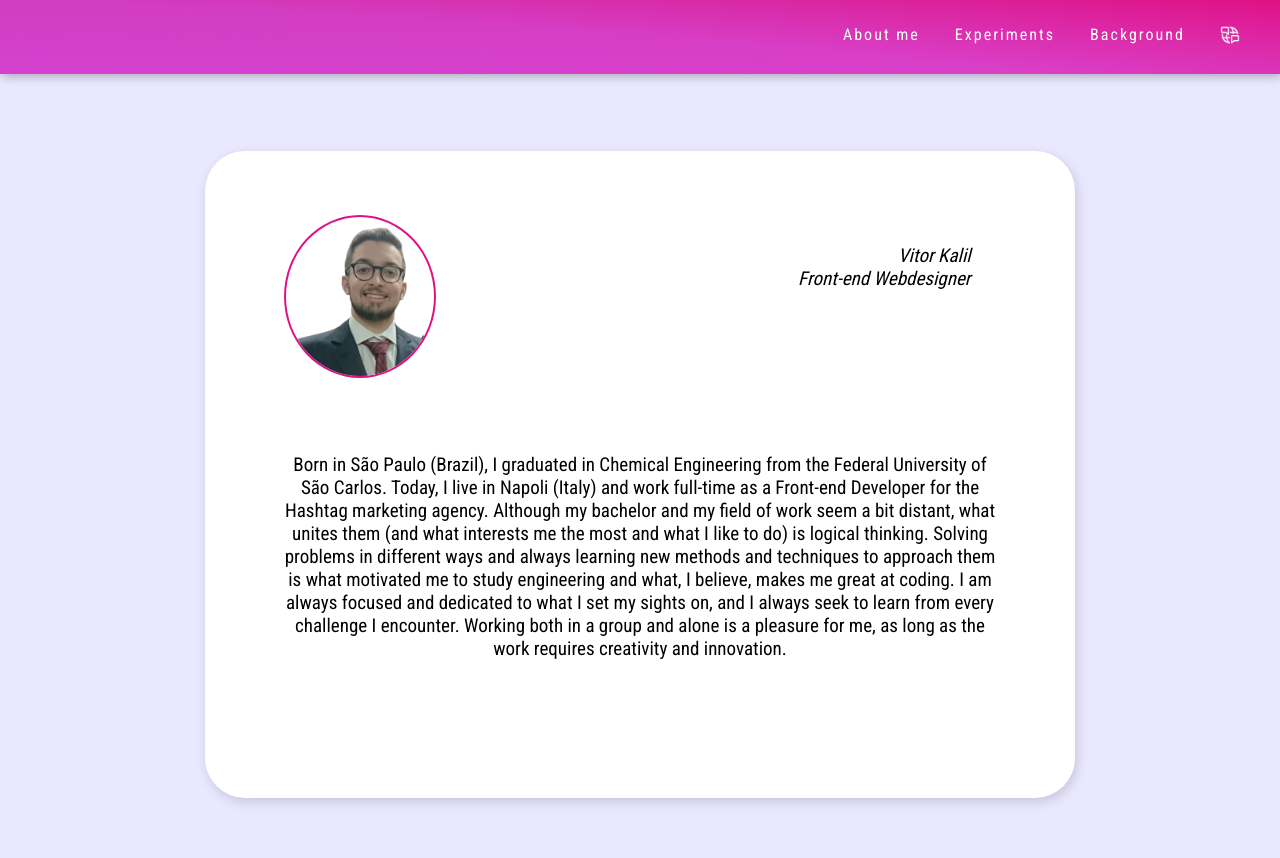
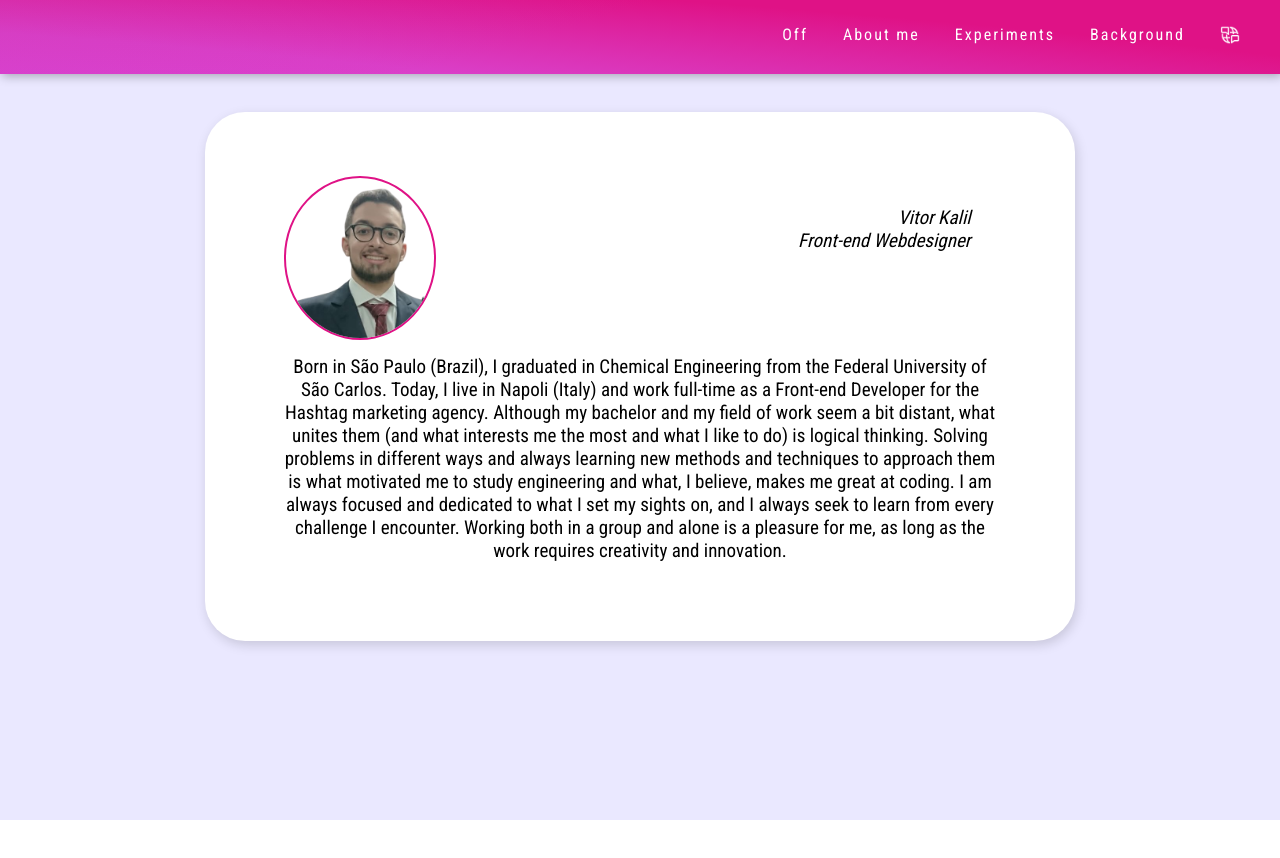
Before and after one commit to VitorKalil/curriculumApp, a React (Create React App) app: page / in a window 1280 px wide. Shown: the top 858 px of the page. After the commit the page ends 820 px from the top, so only its background shows below. Built offline with nearby package versions, Linux system fonts and the light colour scheme.

Commit message:
dark mode implementado + css

```diff
--- a/src/App.js
+++ b/src/App.js
@@ -8,22 +8,26 @@ import lg_ico from './language_icon.png'
 import textos from "./Textos.json"
 
 function App() {
+  const [darkOn,setDarkOn] = React.useState(false)
   const [lang,setLang] = React.useState('en')
   var paginas = {'home':<QuemSou idioma={lang} />,'habilidades':<Habilidades idioma={lang} />,'Experiencias':<Experiencias idioma={lang}/>} //defining the pages as an object, that relates the id of the button to the JX object
   const [pagina,setPagina]=React.useState('home') // starting the state for wich page should be shown
   function trocarPagina(evento){
     setPagina(evento.target.id)
   }
-
+function darkMode(){
+setDarkOn(prevValue => {return !prevValue})
+}
   function trocarLang(evento){
     setLang(evento.target.id)
   }
   var paginaAtual = paginas[pagina]
 
   return (
-    <div className="App">
+    <div className={darkOn?"App Dark":"App White"}>
         <nav className="navbar">
       <ul className="lista">
+        <li onClick ={darkMode} id ="darkmode_button">{darkOn?"On":"Off"}</li>
         <li onClick ={trocarPagina} id ="home">{textos[lang]["Quem Sou"]}</li>
         <li onClick ={trocarPagina} id ="habilidades">{textos[lang]["Experimentacao"]}</li>
         <li onClick ={trocarPagina} id ="Experiencias">{textos[lang]["Historico"]}</li>
--- a/src/index.css
+++ b/src/index.css
@@ -1,14 +1,44 @@
 
 @import url('https://fonts.googleapis.com/css?family=Roboto+Condensed&display=swap');
 @import url('https://fonts.googleapis.com/css?family=Lato&display=swap');
+html{height:100%}
 
 body{
   font-family:"Roboto Condensed", sans-serif;
   margin:0;
   padding:0;
-  color: white;
-  background-color: #EAE8FF;
+  height:100%;
 }
+
+#root{height:100%}
+.White{
+  --appBgColor: #EAE8FF;
+  --appTextColor:#ffffff;
+  --mainColor:rgb(223, 18, 134);
+  --subColor:rgb(73, 100, 218);
+  --generalTextColor:#000000;
+  --generalBgColor:#ffffff;
+  --navAnimation: myAnimation;
+  --navGradient:linear-gradient(163deg, rgb(73, 100, 218) 17%, rgba(146, 73, 221, 0.8) 29.6%, rgba(176, 60, 196, 0.6) 42.2%, rgba(192, 55, 173, 0.4) 54.8%, rgba(217, 46, 116, 0) 80%), radial-gradient(100% 100% at 10% 100%,rgba(146, 73, 221, 0.8) 0%,rgba(192, 55, 173, 0.4)20%, rgb(203, 97, 232) 30%, #da49e8 44.29%, #db44d7 68.57%, #da3fc8 82.86%, rgb(223, 18, 134) 100%);
+}
+
+.Dark{
+  --appBgColor: #333;
+  --appTextColor:#ffffff;
+  --mainColor:rgb(73, 100, 218);
+  --subColor:rgb(223, 18, 134);
+  --generalTextColor:#ffffff;
+  --generalBgColor:#333;
+  --navAnimation: myDarkAnimation;
+  --navGradient:linear-gradient(163deg, rgb(73, 100, 218) 17%, rgba(146, 73, 221, 0.8) 29.6%, rgba(176, 60, 196, 0.6) 42.2%, rgba(192, 55, 173, 0.4) 54.8%, rgba(217, 46, 116, 0) 80%), radial-gradient(100% 100% at 10% 100%,rgba(146, 73, 221, 0.8) 0%,rgba(192, 55, 173, 0.4)20%, rgb(203, 97, 232) 30%, #da49e8 44.29%, #db44d7 68.57%, #da3fc8 82.86%, rgb(223, 18, 134) 100%);
+}
+  .App{
+    height:100%;
+    padding-bottom:20px;
+    color: var(--appTextColor);
+    background-color: var(--appBgColor);
+  transition: background-color 2s ease;}
+
 
 p{font-size:16p;margin:20px}
 
@@ -42,14 +72,14 @@ input{height: 36px;
 }
 /* essa parte está diferente pois consiste numa animação finita*/
 .navbar {
-  background-image:linear-gradient(163deg, rgb(73, 100, 218) 17%, rgba(146, 73, 221, 0.8) 29.6%, rgba(176, 60, 196, 0.6) 42.2%, rgba(192, 55, 173, 0.4) 54.8%, rgba(217, 46, 116, 0) 80%), radial-gradient(100% 100% at 10% 100%,rgba(146, 73, 221, 0.8) 0%,rgba(192, 55, 173, 0.4)20%, rgb(203, 97, 232) 30%, #da49e8 44.29%, #db44d7 68.57%, #da3fc8 82.86%, rgb(223, 18, 134) 100%);;
+  background-image:var(--navGradient);
   background-size:400% 400%;
   margin:0;
   padding:0;
   flex-direction: row-reverse;
   display:flex;
   box-shadow: 2px 2px 10px  rgba(0,0,0,0.3);
-  animation: myAnimation 10s ease;
+  animation: var(--navAnimation) 5s ease;
   animation-fill-mode: forwards;
 }
 @keyframes myAnimation{
@@ -61,6 +91,15 @@ input{height: 36px;
 }
 
 }
+@keyframes myDarkAnimation{
+  0% {
+  background-position: 100% 50%;
+}
+100% {
+  background-position: 0% 50%;
+}
+
+}
 /* Aqui acaba a parte diferente
 .navbar:hover {
   animation-play-state:paused;
@@ -68,9 +107,10 @@ input{height: 36px;
 */
 
 #divInicial {
-  background-color: white;
+  background-color: var(--generalBgColor);
+  transition: background-color 2s ease;
   border-radius: 40px;
-  margin:6% 16%;
+  margin:3% 16%;
   display:flex;
   padding:5%;
   flex-wrap:wrap;
@@ -80,11 +120,10 @@ input{height: 36px;
   margin:0% 2%;
   width: 20%;
   border-radius: 50%;
-  border: 2px solid rgb(223, 18, 134);
+  border: 2px solid var(--mainColor);
 }
 #profileText{
-  margin: 10% 2%;
-
+  margin: 2%;
   width:100%;
 }
 
@@ -95,7 +134,7 @@ input{height: 36px;
 }
 
 .textoMedio {
-  color:black;
+  color:var(--generalTextColor);
   font-size: 19px;
   font-weight: 400;
 }
@@ -145,8 +184,8 @@ input{height: 36px;
 }
 
 #divHabilidades{
-  width:100%;
-  margin:40px 0 100px;
+  width:90%;
+  margin:40px auto 100px;
   display:flex;
 }
 
@@ -179,7 +218,7 @@ input{height: 36px;
   margin: 150px 4% 0 4%;
   display: block;
   height: 3px;
-  background: linear-gradient(to right, rgb(255,80,80,0) 0%, rgb(73, 100, 218) 8%, rgb(73, 100, 218) 92%, rgba(255,80,80,0) 100%);
+  background: linear-gradient(to right, rgb(255,80,80,0) 0%, var(--mainColor) 8%, var(--subColor) 92%, rgba(255,80,80,0) 100%);
   transition: all 1s ease-in;
 }
 
@@ -193,11 +232,11 @@ input{height: 36px;
     margin-inline: 20px;
     background: transparent;
     border-radius: 10px;
-    border: 1px solid rgb(73, 100, 218);
+    border: 1px solid var(--subColor);
     z-index: 10;
 }
 .icone{
-  color:black;
+  color:var(--generalTextColor);
   text-align:center;
 }
 .icone p{
@@ -207,19 +246,20 @@ input{height: 36px;
   transform: translateX(-38%);
   font-size:18px;
   font-weight:600;
-  color:rgb(73, 100, 218);
+  color:var(--generalTextColor);
 
 }
 
 .selecionado {
-  background:rgb(73, 100, 218);
+  background:var(--subColor);
 }
 
 .cardTempo {
-  color:black;
+  color:var(--generalTextColor);
   padding:1% 2%;
   margin: 2% 10%;
-  background-color:white;
+  background-color:var(--generalBgColor);
+  transition: background-color 2s ease;
   border-radius: 20px;
   box-shadow: 2px 4px 12px 0px rgba(0,0,0,0.15);
   display:flex;
@@ -297,21 +337,21 @@ animation: fadeIn 1.5s;
   width:50%;
 }
 
-#FormsSlider p, #FormsSlider h2{ color:black}
+#FormsSlider p, #FormsSlider h2{ color:var(--generalTextColor)}
 #FormsSlider button{
   cursor:pointer;
-  background: rgb(223, 18, 134);
+  background: var(--mainColor);
   border: none;
   padding: 2%;
   text-transform: uppercase;
-  color: white;
+  color: var(--appTextColor);
   box-shadow: 2px 2px 4px rgba(0,0,0,0.3);
   border-radius: 4px;
   transition: all 0.5s ease-in;
 }
 
 #FormsSlider button:hover{
-  background:rgb(192, 55, 174);
+  background:var(--subColor);
   transform:translateY(-4px)
 }
 .arrow{
@@ -340,7 +380,8 @@ cursor:pointer
 #language_menu{
   list-style: none;
   position: absolute;
-  background: #EAE8FF;
+  background: var(--appBgColor);
+  transition: background-color 2s ease;
   transform:translateX(-80%);
   padding:0px;
   display:none;
@@ -349,7 +390,7 @@ cursor:pointer
 
 li:hover #language_menu{display:block}
 
-#language_menu li {color:black;margin:0;display:block;padding: 15px;}
+#language_menu li {color:var(--generalTextColor);margin:0;display:block;padding: 15px;}
 
 /* keyframes*/
 
```
